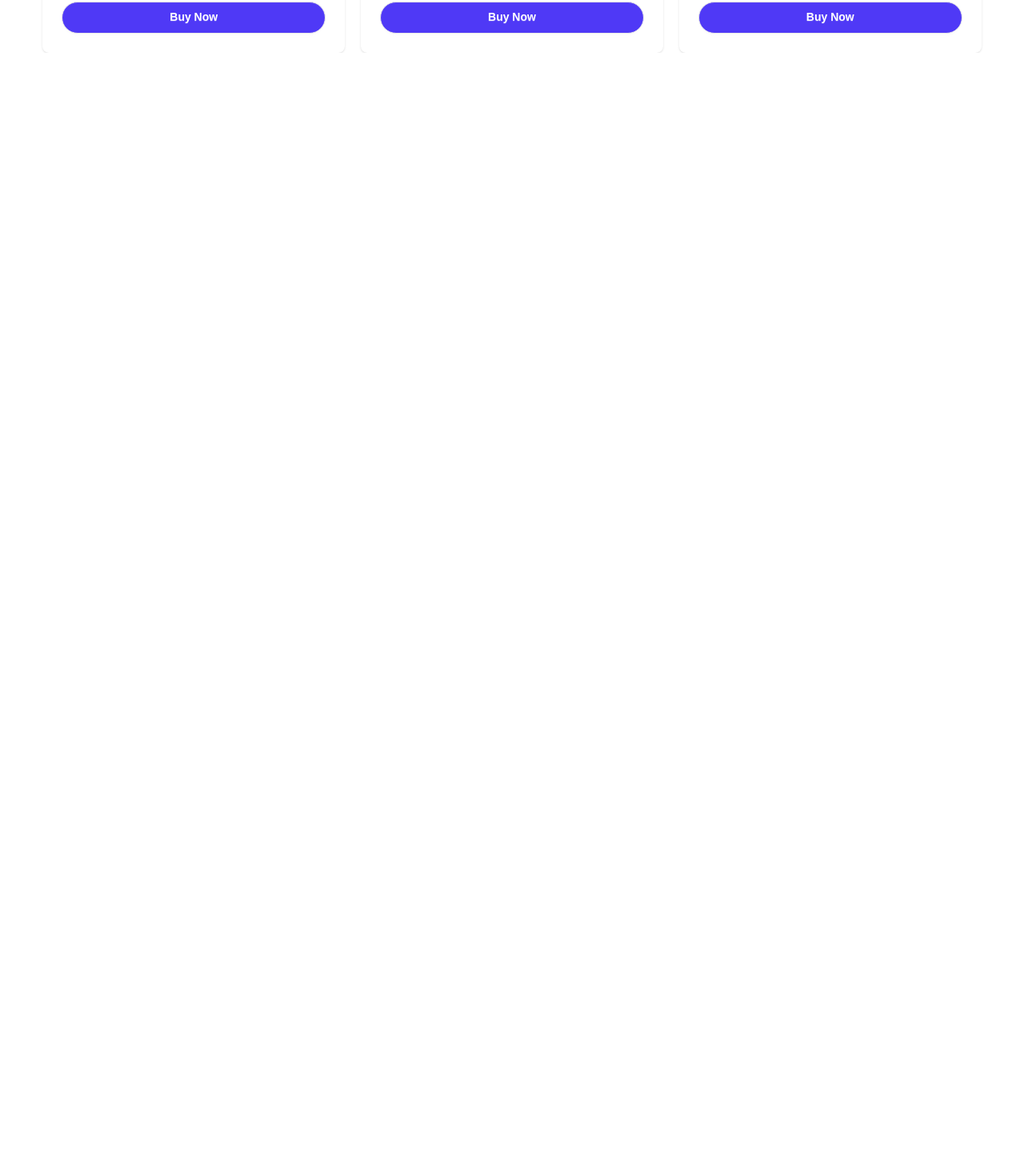
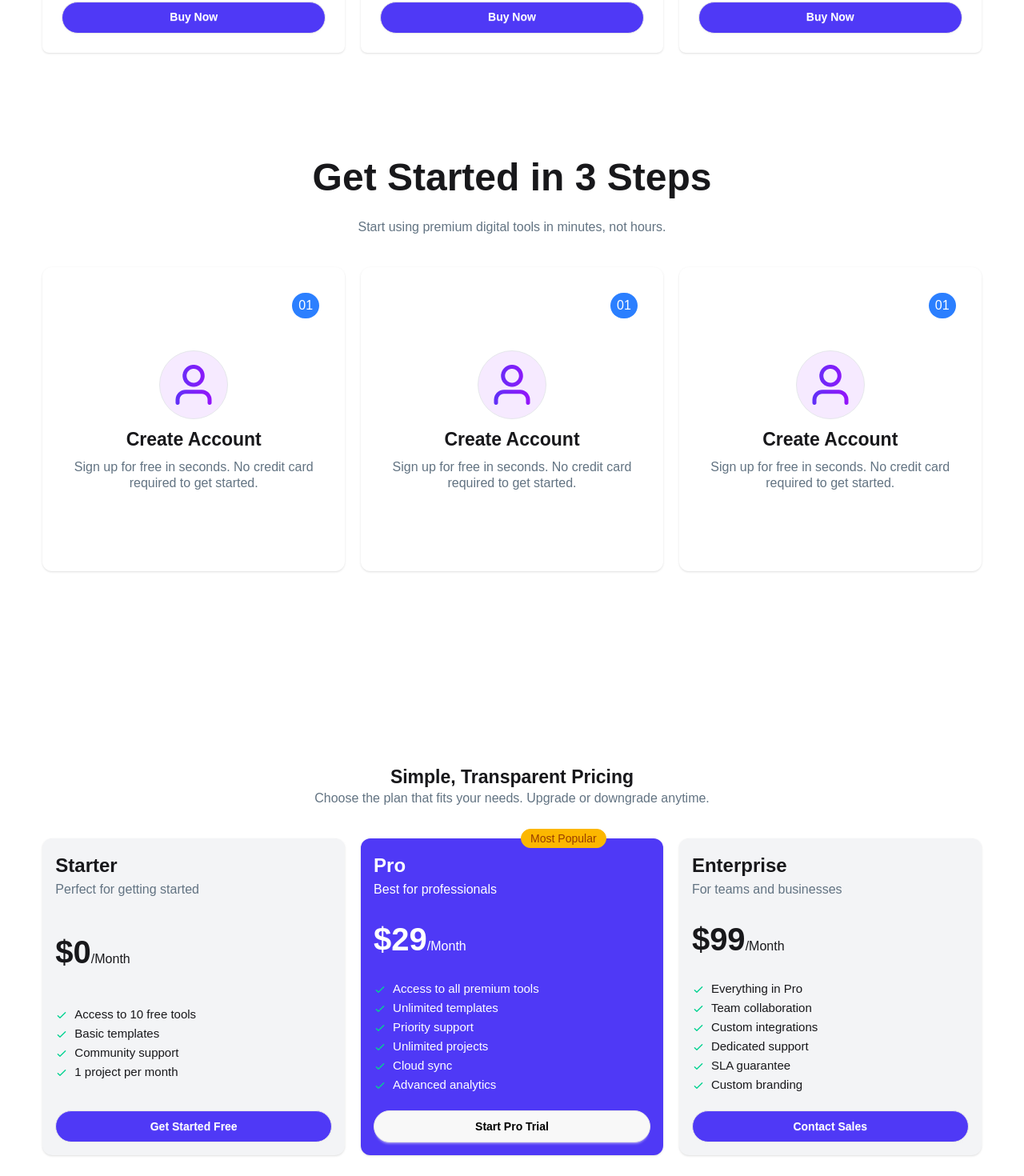
Before and after one commit to Fahad01012002/B13-A6-DigiTools-Platform, a React (Vite) app: page / in a window 1280 px wide. Shown: the part 2220-3690 px from the top of the page at 80% size. Before the commit the page ends 2286 px from the top, so only its background shows below. Built offline with nearby package versions, Linux system fonts and the light colour scheme.

Commit message:
add pricing section

```diff
--- /dev/null
+++ b/components/Main/GetStarted.jsx
@@ -0,0 +1,55 @@
+import React from 'react';
+import user from '../../assets/user.png';
+
+const GetStarted = () => {
+    return (
+        <div className='grid grid-cols-3 gap-5 mb-30 mt-10'>
+            <div className='p-6 h-95 shadow-sm rounded-xl'>
+                <div className='relative'>
+                    <h2 className='absolute top-2 right-2 text-end bg-blue-500 rounded-full px-2 py-1 text-white'>01</h2>
+                </div>
+
+                <div className='text-center flex flex-col justify-center items-center mt-20 space-y-2'>
+                    <div className='p-3 border border-gray-200 rounded-full bg-[#9614fa16]'>
+
+                        <img src={user} alt="" />
+                    </div>
+                    <h2 className='font-bold text-[23px]'>Create Account</h2>
+                    <p className='leading-5 text-[#627382]'>Sign up for free in seconds. No credit card required to get started.</p>
+                </div>
+            </div>
+            <div className='p-6 h-95 shadow-sm rounded-xl'>
+                <div className='relative'>
+                    <h2 className='absolute top-2 right-2 text-end bg-blue-500 rounded-full px-2 py-1 text-white'>01</h2>
+                </div>
+
+                <div className='text-center flex flex-col justify-center items-center mt-20 space-y-2'>
+                    <div className='p-3 border border-gray-200 rounded-full bg-[#9614fa16]'>
+
+                        <img src={user} alt="" />
+                    </div>
+                    <h2 className='font-bold text-[23px]'>Create Account</h2>
+                    <p className='leading-5 text-[#627382]'>Sign up for free in seconds. No credit card required to get started.</p>
+                </div>
+            </div>
+            <div className='p-6 h-95 shadow-sm rounded-xl'>
+                <div className='relative'>
+                    <h2 className='absolute top-2 right-2 text-end bg-blue-500 rounded-full px-2 py-1 text-white'>01</h2>
+                </div>
+
+                <div className='text-center flex flex-col justify-center items-center mt-20 space-y-2'>
+                    <div className='p-3 border border-gray-200 rounded-full bg-[#9614fa16]'>
+
+                        <img src={user} alt="" />
+                    </div>
+                    <h2 className='font-bold text-[23px]'>Create Account</h2>
+                    <p className='leading-5 text-[#627382]'>Sign up for free in seconds. No credit card required to get started.</p>
+                </div>
+            </div>
+
+
+        </div>
+    );
+};
+
+export default GetStarted;
--- /dev/null
+++ b/components/Main/PriceCard.jsx
@@ -0,0 +1,52 @@
+import React, { useEffect, useState } from 'react';
+
+const PriceCard = () => {
+
+    const [data, setData] = useState([]);
+
+    useEffect(() => {
+        fetch('./CardData.json')
+            .then(res => res.json())
+            .then(data => setData(data))
+    }, []);
+
+    return (
+        <div className='grid grid-cols-3 gap-5'>
+            {
+                data.map(item => (
+                    <div key={item.id} className={`relative p-4 rounded-xl shadow-sm flex flex-col justify-between space-y-5 mb-30 ${item.name === 'Pro' ? 'bg-[#4F39F6] text-white' : 'bg-gray-100'}`}>
+                        <span className={`absolute -top-3 left-50 badge badge-warning text-amber-800 rounded-full ${item.id === 2 ? '' : 'hidden'}`}>{item.id === 2 ? 'Most Popular' : ''}</span>
+                        <div>
+                            <h2 className='font-bold text-[24px]'>{item.name}</h2>
+                            <p className={`${item.name === 'Pro' ? 'text-white' : 'text-[#627382]'}`}>{item.description}</p>
+                        </div>
+                        <div>
+                            <h2><span className='font-bold text-[40px]'>${item.price}</span>/Month</h2>
+                        </div>
+
+                        <ul>
+                            {
+                                item.features.map(feature => (
+                                    <li>
+                                        <svg xmlns="http://www.w3.org/2000/svg" className="size-4 me-2 inline-block text-success" fill="none" viewBox="0 0 24 24" stroke="currentColor"><path strokeLinecap="round" strokeLinejoin="round" strokeWidth="2" d="M5 13l4 4L19 7" /></svg>
+                                        <span className='font-medium text-[15px]'>{feature}</span>
+                                    </li>
+
+                                ))
+                            }
+                        </ul>
+                        <button className={`btn rounded-full btn-block ${item.name === 'Starter' ? 'bg-[#4F39F6] text-white' : item.name === 'Pro' ? 'text-black' : 'bg-[#4F39F6] text-white'}`}>
+                            {`${item.name === 'Starter'
+                                ? "Get Started Free" :
+                                item.name === 'Pro' ? "Start Pro Trial" :
+                                    "Contact Sales"}`
+                            }
+                        </button>
+                    </div>
+                ))
+            }
+        </div>
+    );
+};
+
+export default PriceCard;
--- /dev/null
+++ b/components/Main/Pricing.jsx
@@ -0,0 +1,23 @@
+import React, { Suspense } from 'react';
+import PriceCard from './PriceCard';
+
+const Pricing = () => {
+    return (
+        <div className='mt-60'>
+            <div className='text-center mb-10'>
+                <h2 className='font-bold text-[23px]'>Simple, Transparent Pricing</h2>
+                <p className='leading-5 text-[#627382]'>Choose the plan that fits your needs. Upgrade or downgrade anytime.</p>
+            </div>
+
+            <div>
+                <Suspense fallback={<span className="loading loading-ring loading-xl"></span>}>
+                    <PriceCard>
+
+                    </PriceCard>
+                </Suspense>
+            </div>
+        </div>
+    );
+};
+
+export default Pricing;
--- /dev/null
+++ b/public/CardData.json
@@ -0,0 +1,54 @@
+[
+  {
+    "id": 1,
+    "name": "Starter",
+    "description": "Perfect for getting started",
+    "price": 0,
+    "period": "month",
+    "tag": "",
+    "tagType": "",
+    "buttonText": "Get Started Free",
+    "features": [
+      "Access to 10 free tools",
+      "Basic templates",
+      "Community support",
+      "1 project per month"
+    ]
+  },
+  {
+    "id": 2,
+    "name": "Pro",
+    "description": "Best for professionals",
+    "price": 29,
+    "period": "month",
+    "tag": "Most Popular",
+    "tagType": "popular",
+    "buttonText": "Start Pro Trial",
+    "features": [
+      "Access to all premium tools",
+      "Unlimited templates",
+      "Priority support",
+      "Unlimited projects",
+      "Cloud sync",
+      "Advanced analytics"
+    ]
+  },
+  {
+    "id": 3,
+    "name": "Enterprise",
+    "description": "For teams and businesses",
+    "price": 99,
+    "period": "month",
+    "tag": "",
+    "tagType": "",
+    "buttonText": "Contact Sales",
+    "features": [
+      "Everything in Pro",
+      "Team collaboration",
+      "Custom integrations",
+      "Dedicated support",
+      "SLA guarantee",
+      "Custom branding"
+    ]
+  }
+]
--- a/src/App.jsx
+++ b/src/App.jsx
@@ -4,6 +4,8 @@ import Mark from '../components/Mark/Mark'
 import Navbar from '../components/Navbar/Navbar'
 import PremiumSection from '../components/PremiumSection/PremiumSection'
 import './App.css'
+import GetStarted from '../components/Main/GetStarted'
+import Pricing from '../components/Main/Pricing'
 
 function App() {
 
@@ -17,11 +19,16 @@ function App() {
         <Mark />
       </div>
       <div className='w-11/12 mx-auto manrope'>
-          <PremiumSection />
-
+        <PremiumSection />
+        <div className='flex flex-col justify-center items-center mt-30 space-y-4'>
+          <h2 className='font-extrabold text-[48px]'>Get Started in 3 Steps</h2>
+          <p className='leading-5 text-[#627382]'>Start using premium digital tools in minutes, not hours.</p>
+        </div>
+          <GetStarted />
+          <Pricing />
       </div>
 
-      <ToastContainer/>
+      <ToastContainer />
     </>
   )
 }
```
